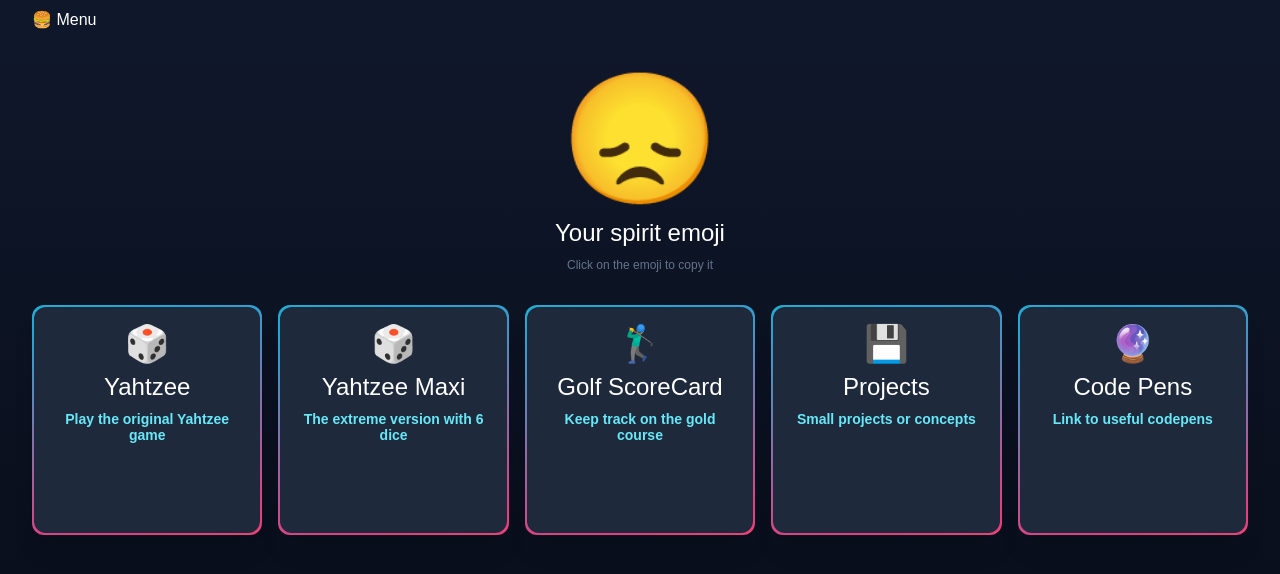
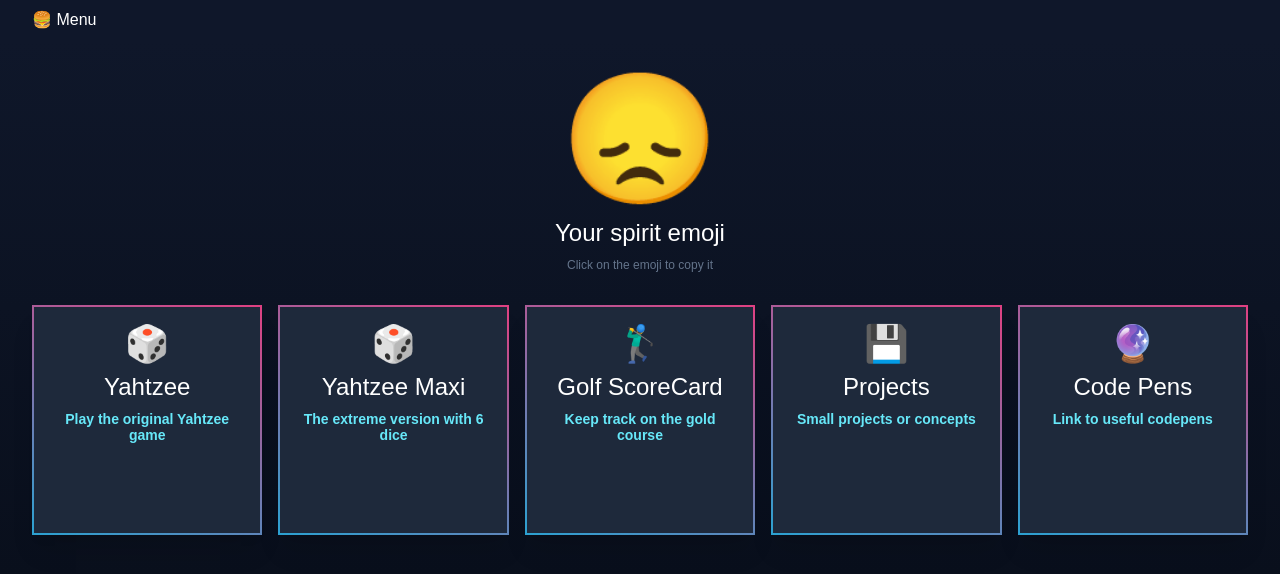
Before and after one commit to nbjorling/nextjs, a Next.js app: page / in a window 1280 px wide. Shown: the top 574 px of the page. Built offline with nearby package versions, Linux system fonts and the light colour scheme; a web font is replaced by a local one.

Commit message:
going square instead

```diff
--- a/pages/index.tsx
+++ b/pages/index.tsx
@@ -13,16 +13,17 @@ const StartPageItems = [
 const MenuItem = ({ href, title, description, icon }) => {
   return (
     <Link href={href} passHref>
-      <div className="relative overflow-hidden rounded-xl  aspect-video md:aspect-square max-h-96 shadow-xl cursor-pointer">
+      <div className="relative overflow-hidden   aspect-video md:aspect-square max-h-96 shadow-xl cursor-pointer">
         <div
-          className="absolute z-0 -left-[50%] -top-[50%] w-[200%] h-[200%] animate-rotate"
+          className="absolute z-0  -left-[100%] -top-[100%] w-[300%] h-[300%] animate-rotate"
           style={{
             background: "linear-gradient(-45deg, #ee7752, #e73c7e, #23a6d5, #23d5ab)",
             backgroundSize: "100% 100%",
             transform: "translateY(0)",
+            transformOrigin: "0, 0",
           }}
         ></div>
-        <div className="absolute z-10 left-[2px] top-[2px] w-[calc(100%-4px)] h-[calc(100%-4px)] bg-slate-800 rounded-xl p-4 transition-color duration-300 hover:bg-slate-800 cursor-pointer max-h-96  md:aspect-square">
+        <div className="absolute z-10 left-[2px] top-[2px] w-[calc(100%-4px)] h-[calc(100%-4px)] bg-slate-800  p-4 transition-color duration-300 hover:bg-slate-800 cursor-pointer max-h-96  md:aspect-square">
           <div className="flex flex-col h-full">
             <h3 className="text-4xl text-center mb-2 select-none">{icon}</h3>
             <h3 className="text-2xl text-center font-convergence text-white mb-2 select-none">{title}</h3>
--- a/tailwind.config.js
+++ b/tailwind.config.js
@@ -17,7 +17,7 @@ module.exports = {
         },
       },
       animation: {
-        rotate: "rotate 5s linear infinite",
+        rotate: "rotate 8s linear infinite",
       },
     },
   },
```
